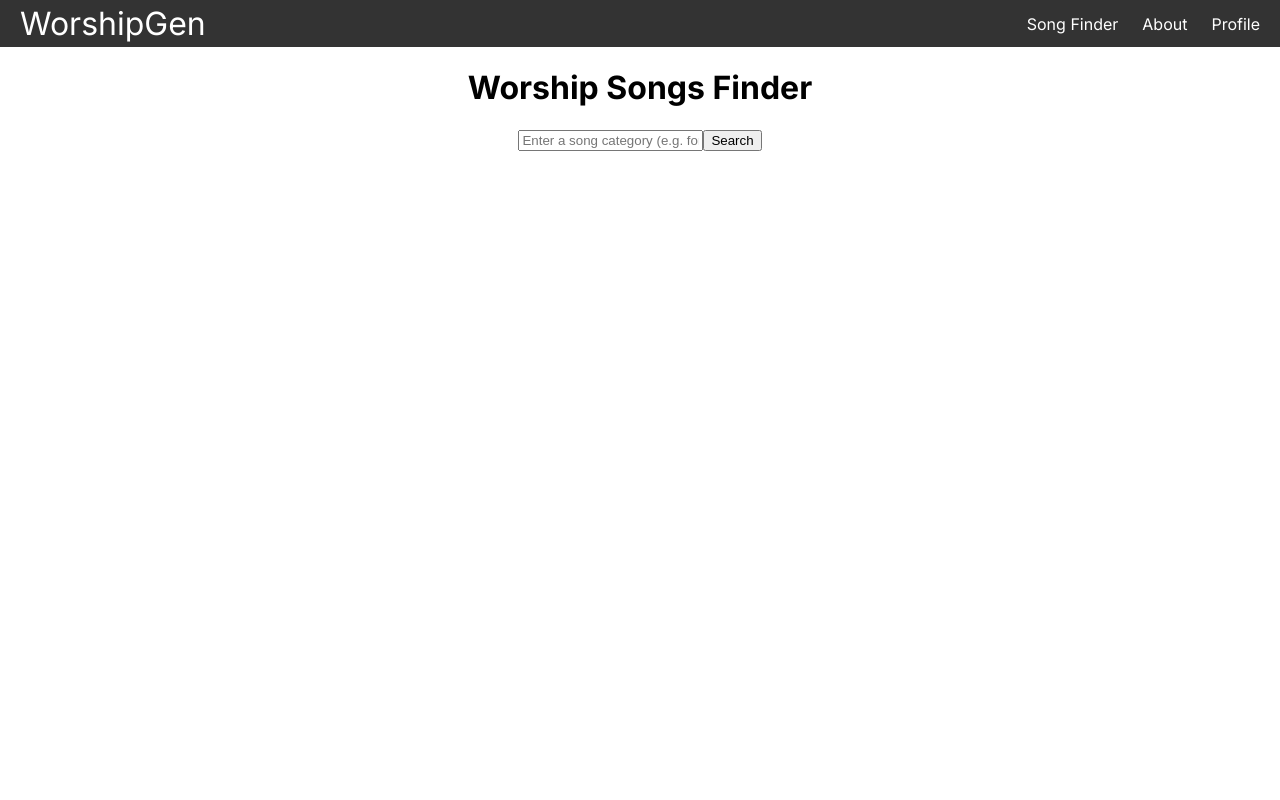
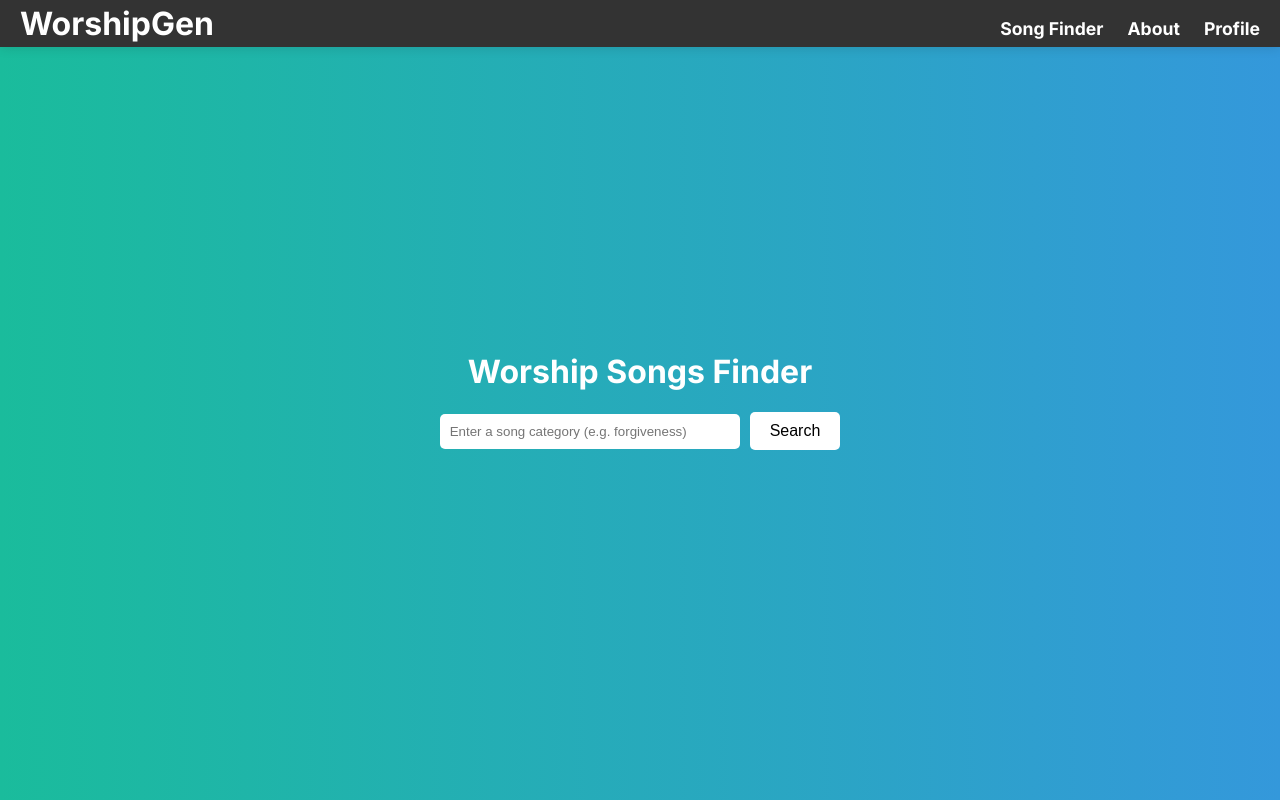
Before and after one commit to ubikwityorg/spotify-playlist-frontend, a React (Create React App) app: page /song-finder in a window 1280 px wide. Built offline with nearby package versions, Linux system fonts and the light colour scheme.

Commit message:
Added some changes to the CSS styling one bug with About page

```diff
--- a/package.json
+++ b/package.json
@@ -8,12 +8,12 @@
     "@testing-library/jest-dom": "^5.17.0",
     "@testing-library/react": "^13.4.0",
     "@testing-library/user-event": "^13.5.0",
+    "crypto-js": "^4.2.0",
     "http-proxy-middleware": "^3.0.0",
     "react": "^18.3.1",
     "react-dom": "^18.3.1",
     "react-router-dom": "^6.24.1",
-    "react-scripts": "5.0.1",
-    "crypto-js": "4.2.0"
+    "react-scripts": "5.0.1"
   },
   "scripts": {
     "predeploy": "npm run build",
--- a/src/components/pages/Abouts.js
+++ b/src/components/pages/Abouts.js
@@ -3,8 +3,9 @@ import "../styles.css";
 
 export default function Abouts() {
     return (
-            <div style={{ backgroundColor: '#008080', color: 'white', minHeight: '100vh', display: 'flex', justifyContent: 'center', alignItems: 'center', textAlign: 'center' }}>
-                <h1>About</h1>
+            <div className="about-page">
+                <div className="about-content"></div>
+                    <h1>About</h1>
             </div>
     )
 }
--- /dev/null
+++ b/src/components/pages/Finder.css
@@ -0,0 +1,66 @@
+/* Finder.css */
+
+body {
+    margin: 0;
+    font-family: Arial, sans-serif;
+    height: 100vh;
+    display: flex;
+    justify-content: center;
+    align-items: center;
+    background: linear-gradient(to right, #1abc9c, #3498db);
+    color: white;
+}
+
+/* Center the content */
+div {
+    text-align: center;
+}
+
+/* Style the input field */
+input {
+    padding: 10px;
+    border: none;
+    border-radius: 5px;
+    margin-right: 10px;
+    width: 300px;
+    max-width: 80%;
+}
+
+/* Style the button to make it stand out */
+button {
+    padding: 10px 20px;
+    background-color: #ffffff; /* Red color */
+    color: black;
+    border: none;
+    border-radius: 5px;
+    cursor: pointer;
+    font-size: 1em;
+    transition: background-color 0.3s ease;
+}
+
+button:hover {
+    background-color: #c0392b; /* Darker red on hover */
+}
+
+/* Style the list of songs */
+ul {
+    list-style-type: none;
+    padding: 0;
+    margin-top: 20px;
+}
+
+li {
+    margin-top: 10px;
+    font-size: 1.1em;
+}
+
+/* Style the link to the playlist */
+a {
+    color: #f39c12;
+    text-decoration: none;
+    font-weight: bold;
+}
+
+a:hover {
+    color: #e67e22;
+}
--- a/src/components/pages/Finder.js
+++ b/src/components/pages/Finder.js
@@ -1,5 +1,6 @@
 import React, { useState } from 'react';
 import { useAuth } from './../AuthContext';
+import'./Finder.css';
 
 export default function Finder() {
     const { accessToken } = useAuth();
--- a/src/components/pages/Home.css
+++ b/src/components/pages/Home.css
@@ -1,27 +1,29 @@
-.home {
+.home-page {
     position: relative;
     height: 100vh;
     width: 100vw;
     overflow: hidden;
+    background: none; /* Make sure there's no background set here */
+    z-index: 1;
 }
 
 .background-video {
     position: absolute;
     top: 50%;
     left: 50%;
-    height: 110%;
-    width: 110%;
+    height: 100%;
+    width: 100%;
     object-fit: cover;
     object-position: center;
     transform: translate(-50%, -50%);
     z-index: -1;
 }
 
-.content {
+.home-content {
     position: relative;
     z-index: 1;
     color: white;
     text-align: center;
-    padding-top: 50vh;
+    padding-top: 60px;
     font-family: 'Inter', sans-serif;
 }
--- a/src/components/styles.css
+++ b/src/components/styles.css
@@ -1,4 +1,3 @@
-
 * {
    box-sizing: border-box;
 }
@@ -9,14 +8,21 @@
    font-family: Arial, Helvetica, sans-serif;
 }
 
+/* Navbar styling */
 .nav {
    background-color: #333;
    color: white;
    display: flex;
    justify-content: space-between;
-    align-items:stretch;
+   align-items: stretch;
    gap: 2rem;
    padding: 0 1rem;
+   position: fixed;
+   top: 0;
+   left: 0;
+   width: 100%;
+   z-index: 10;
+   box-shadow: 0px 2px 10px rgba(0, 0, 0, 0.1);
 }
 
 .site-title {
@@ -48,6 +54,21 @@
    background-color: #777;
 }
 
- .finder-page, .about-page {
-   background-color: color #008080;
+/* Remove this if it's not necessary */
+.content, .finder-page, .about-page, .home-page {
+   padding-top: 60px; /* Adjust padding if necessary */
+   /* Remove the background color here */
 }
+
+.about-page {
+   background: linear-gradient(89.9deg, #1abc9c, #3498db); /* Tiny change in angle */
+   color: white;
+   min-height: 100vh;
+   display: flex;
+   justify-content: center;
+   align-items: center;
+   text-align: center;
+   margin: 0;
+   padding: 0;
+   width: 100%;
+}
```
Also changed, not shown: 1 other file (tests, documents, lock files or other folders). Lines whose indentation alone changed are shown as unchanged.
